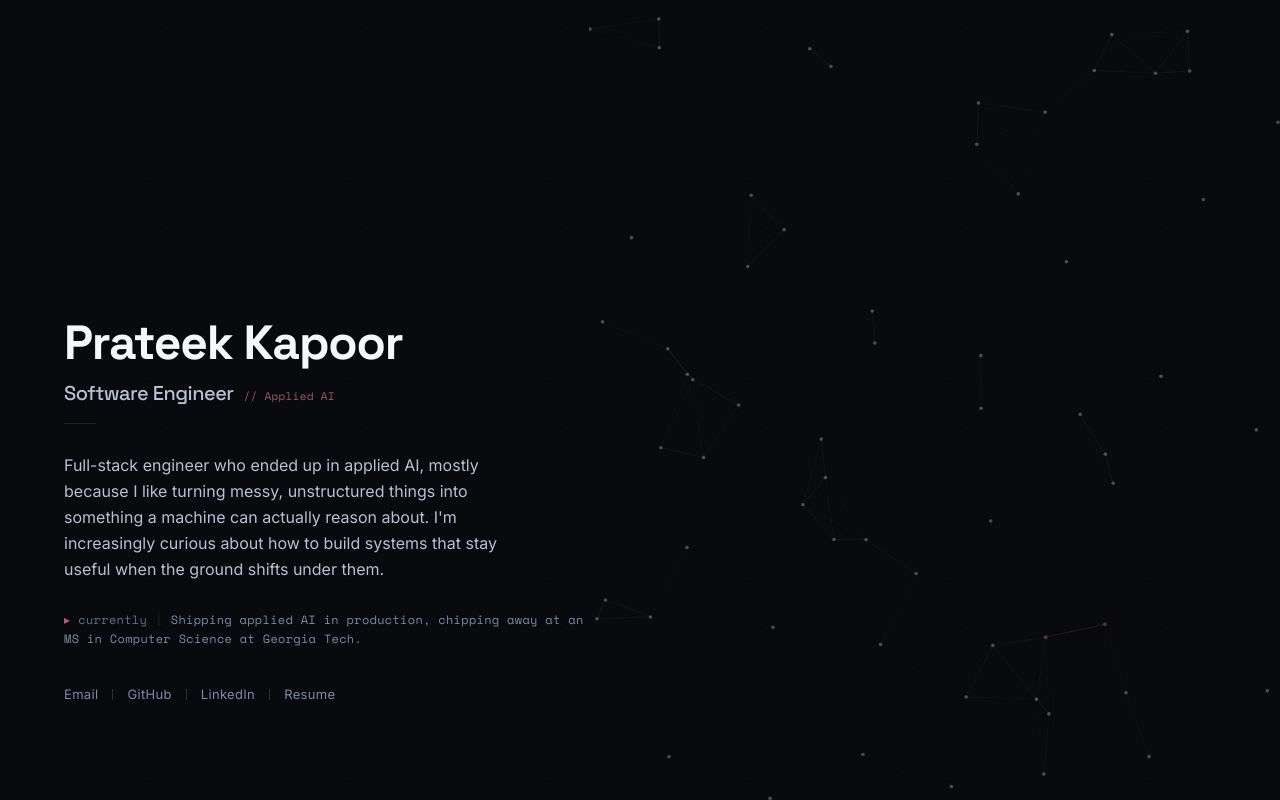
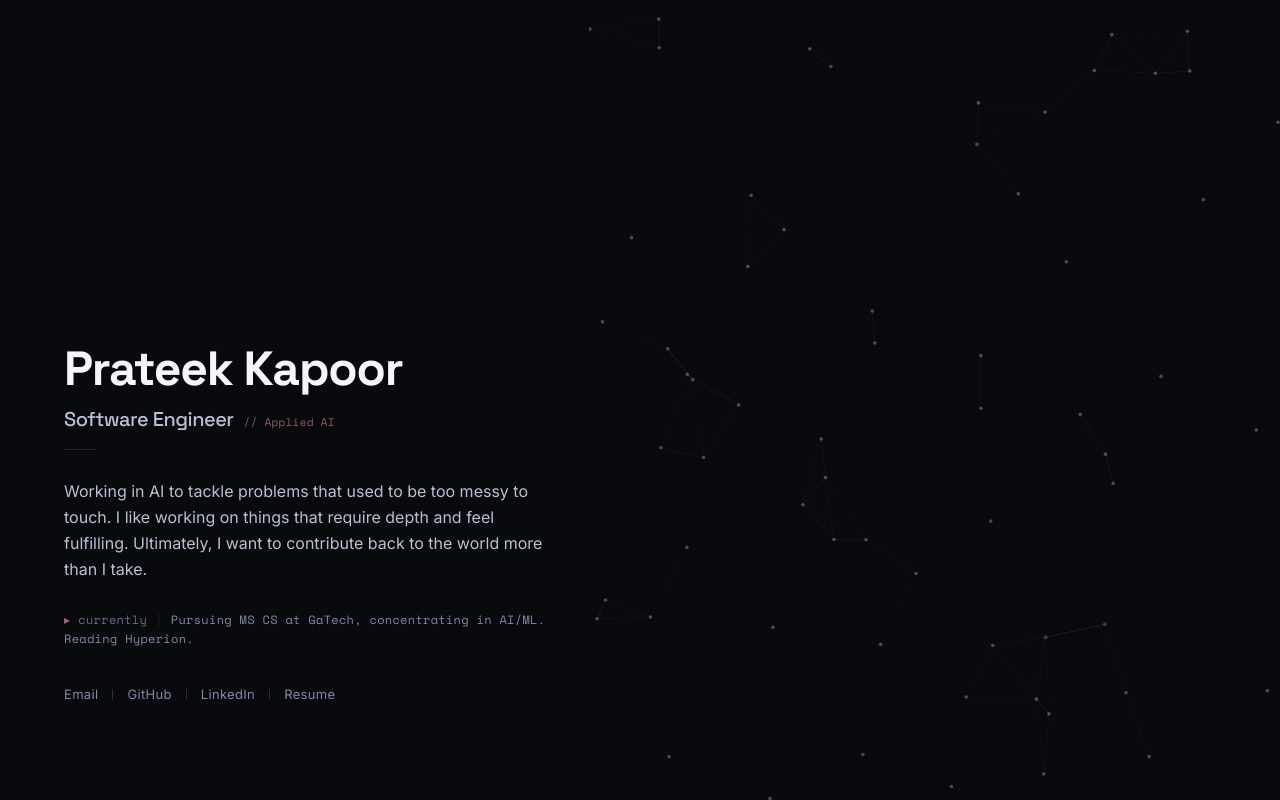
Before and after one commit to Teekyy/prateekkapoor.dev, a React (Vite) app: page / in a window 1280 px wide. Built offline with nearby package versions, Linux system fonts and the light colour scheme.

Commit message:
update bio

```diff
--- a/src/components/Bio.tsx
+++ b/src/components/Bio.tsx
@@ -1,5 +1,5 @@
 const BIO_TEXT =
-"Full-stack engineer who ended up in applied AI, mostly because I like turning messy, unstructured things into something a machine can actually reason about. I'm increasingly curious about how to build systems that stay useful when the ground shifts under them."
+"Working in AI to tackle problems that used to be too messy to touch. I like working on things that require depth and feel fulfilling. Ultimately, I want to contribute back to the world more than I take."
 
 export default function Bio() {
   return (
--- a/src/components/CurrentlyLine.tsx
+++ b/src/components/CurrentlyLine.tsx
@@ -1,5 +1,5 @@
 const CURRENTLY_TEXT =
-  'Shipping applied AI in production, chipping away at an MS in Computer Science at Georgia Tech.'
+  'Pursuing MS CS at GaTech, concentrating in AI/ML. Reading Hyperion.'
 
 export default function CurrentlyLine() {
   return (
```
